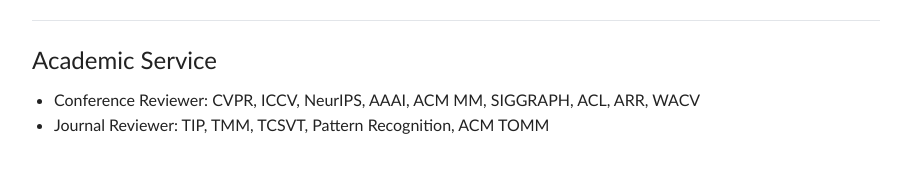
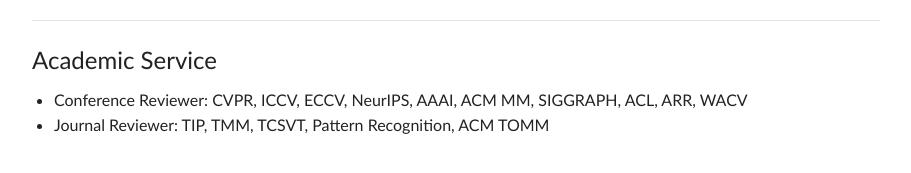
Before and after one commit to ZZZHANG-jx/ZZZHANG-jx.github.io, a Jekyll site: the page built from _pages/about.md, in a window 1280 px wide and 900 px high, scrolled down 4164 px. Shown: the part 715-888 px from the top of the window, without its empty margins (184-1095 px from the left). Built offline with Jekyll 4.4.1, drawn with Linux system fonts in a browser that asks for light colours.

Commit message:
Add ECCV to conference reviewer list

```diff
--- a/_includes/service.html
+++ b/_includes/service.html
@@ -1,4 +1,4 @@
 <ul>
-  <li>Conference Reviewer: CVPR, ICCV, NeurIPS, AAAI, ACM MM, SIGGRAPH, ACL, ARR, WACV</li>
+  <li>Conference Reviewer: CVPR, ICCV, ECCV, NeurIPS, AAAI, ACM MM, SIGGRAPH, ACL, ARR, WACV</li>
   <li>Journal Reviewer: TIP, TMM, TCSVT, Pattern Recognition, ACM TOMM</li>
 </ul>
```
